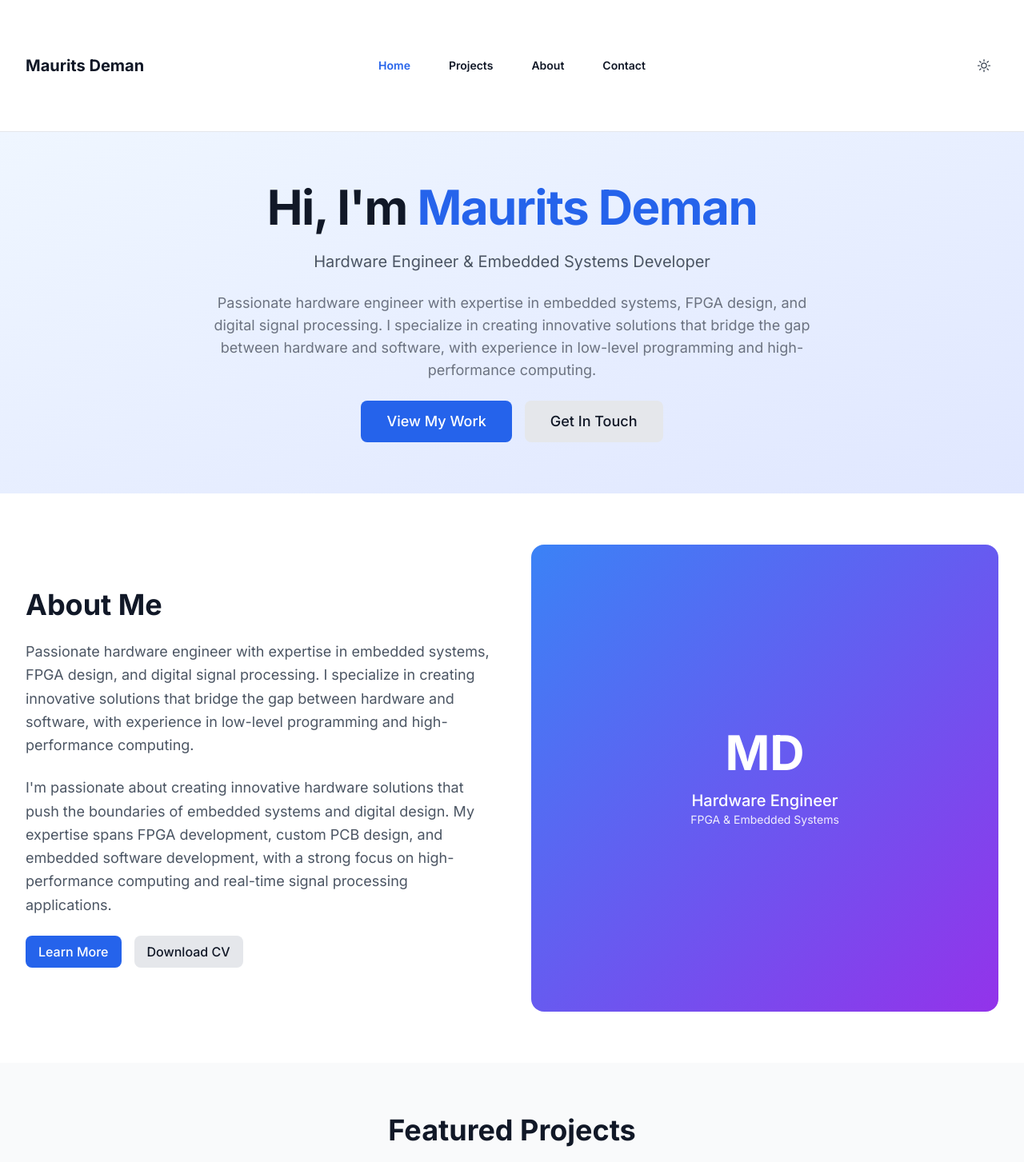
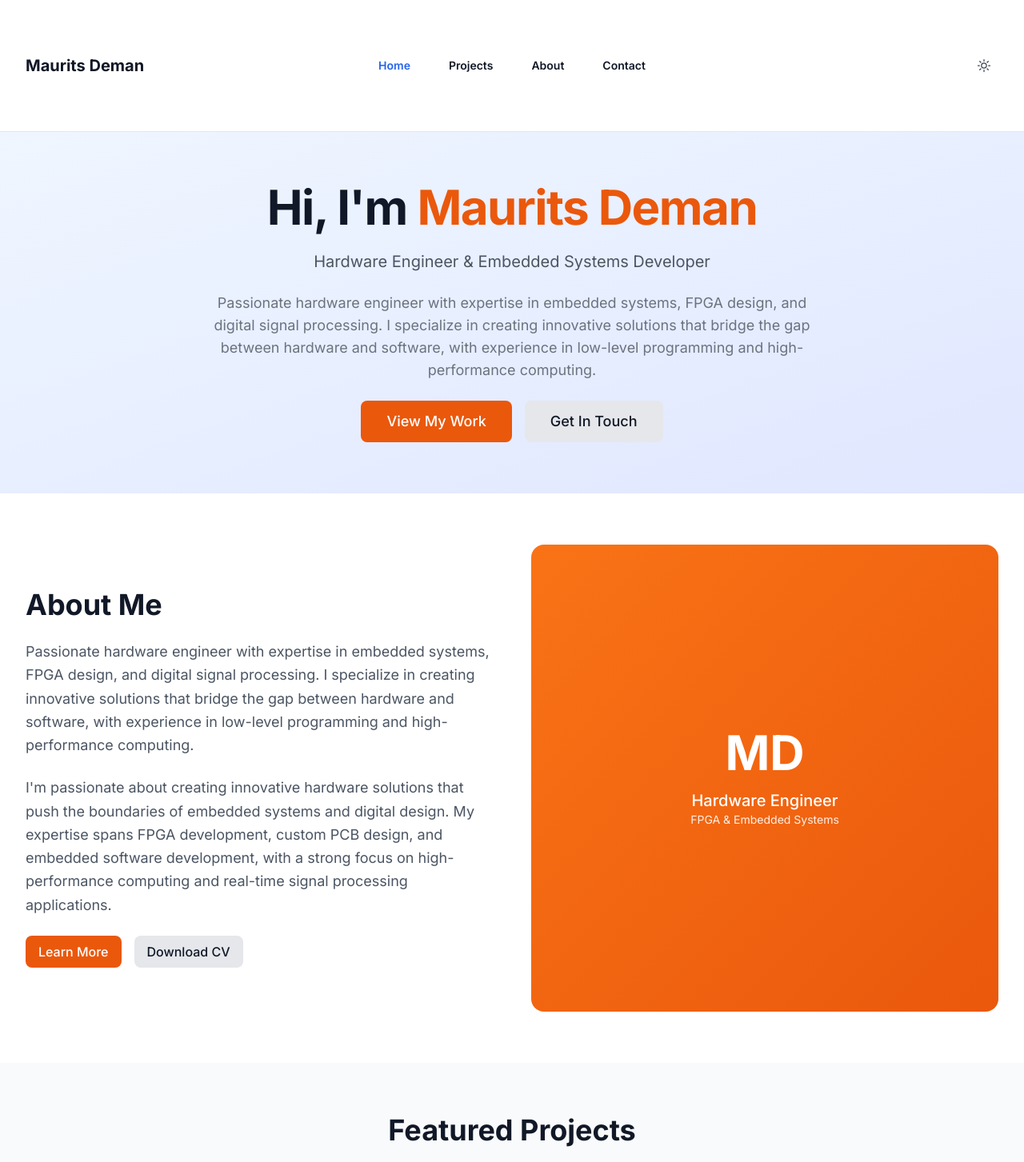
Before and after one commit to Maurits123/Website, a Next.js app: page / in a window 1280 px wide. Shown: the top 1453 px of the page at 80% size. Built offline with nearby package versions, Linux system fonts and the light colour scheme.

Commit message:
Update portfolio to burnt orange theme

```diff
--- a/src/app/globals.css
+++ b/src/app/globals.css
@@ -14,7 +14,7 @@
 
 @layer components {
   .btn-primary {
-    @apply bg-blue-600 hover:bg-blue-700 dark:bg-blue-500 dark:hover:bg-blue-600 text-white font-medium py-2 px-4 rounded-lg transition-colors duration-200 focus:outline-none focus:ring-2 focus:ring-blue-500 focus:ring-offset-2 dark:focus:ring-offset-gray-900;
+    @apply bg-burnt-orange-600 hover:bg-burnt-orange-700 dark:bg-burnt-orange-500 dark:hover:bg-burnt-orange-600 text-white font-medium py-2 px-4 rounded-lg transition-colors duration-200 focus:outline-none focus:ring-2 focus:ring-burnt-orange-500 focus:ring-offset-2 dark:focus:ring-offset-gray-900;
   }
 
   .btn-secondary {
--- a/src/components/About.tsx
+++ b/src/components/About.tsx
@@ -77,7 +77,7 @@ export default function About() {
             viewport={{ once: true }}
             className="relative"
           >
-            <div className="aspect-square rounded-2xl bg-gradient-to-br from-blue-500 to-purple-600 p-8 flex items-center justify-center">
+            <div className="aspect-square rounded-2xl bg-gradient-to-br from-burnt-orange-500 to-orange-600 p-8 flex items-center justify-center">
               <div className="text-center text-white">
                 <div className="text-6xl font-bold mb-4">MD</div>
                 <div className="text-xl font-medium">Hardware Engineer</div>
--- a/src/components/Hero.tsx
+++ b/src/components/Hero.tsx
@@ -14,7 +14,7 @@ export default function Hero() {
 
   if (!profile) {
     return (
-      <section className="section-padding bg-gradient-to-br from-blue-50 to-indigo-100 dark:from-gray-900 dark:to-gray-800">
+      <section className="section-padding bg-gradient-to-br from-burnt-orange-50 to-orange-100 dark:from-gray-900 dark:to-gray-800">
         <div className="container-max">
           <div className="text-center">
             <div className="animate-pulse">
@@ -39,7 +39,7 @@ export default function Hero() {
           >
             <h1 className="text-4xl font-bold tracking-tight text-gray-900 dark:text-white sm:text-6xl">
               Hi, I&apos;m{' '}
-              <span className="text-blue-600 dark:text-blue-400">
+              <span className="text-burnt-orange-600 dark:text-burnt-orange-400">
                 {profile.name}
               </span>
             </h1>
--- a/tailwind.config.js
+++ b/tailwind.config.js
@@ -8,6 +8,21 @@ module.exports = {
   darkMode: 'class',
   theme: {
     extend: {
+      colors: {
+        'burnt-orange': {
+          50: '#fff7ed',
+          100: '#ffedd5',
+          200: '#fed7aa',
+          300: '#fdba74',
+          400: '#fb923c',
+          500: '#f97316',
+          600: '#ea580c',
+          700: '#c2410c',
+          800: '#9a3412',
+          900: '#7c2d12',
+          950: '#431407',
+        },
+      },
       typography: {
         DEFAULT: {
           css: {
```
